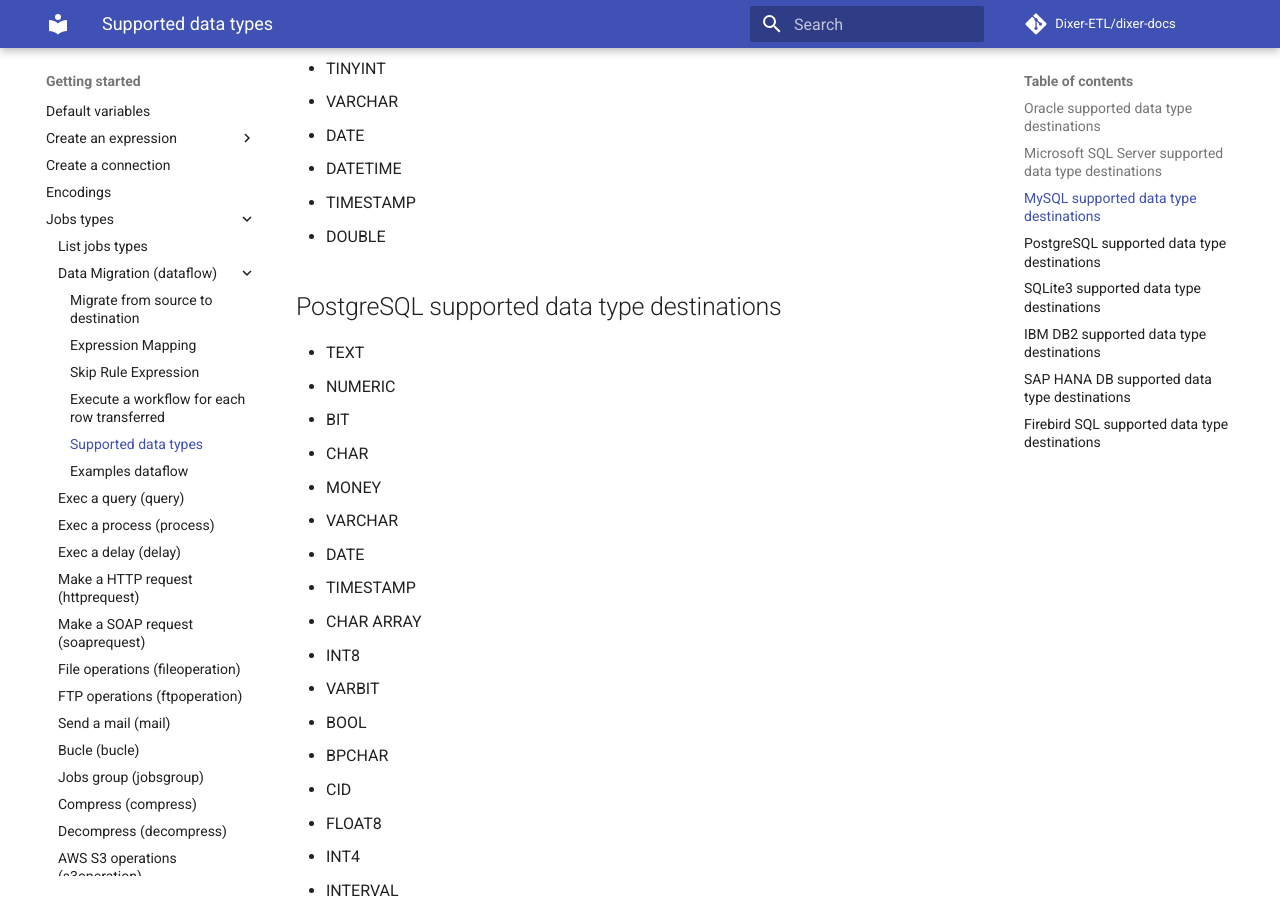
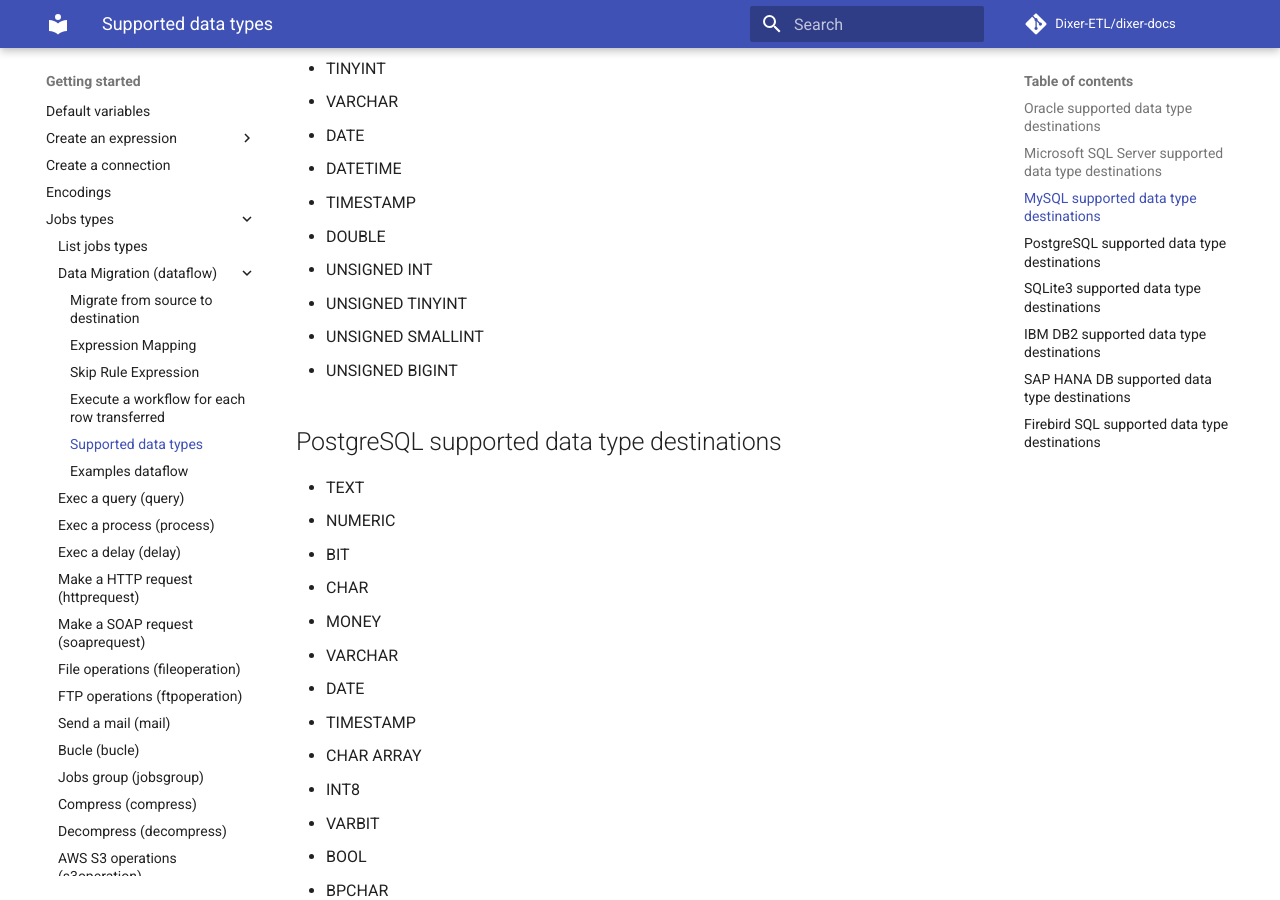
Before and after one commit to Dixer-ETL/dixer-docs, an MkDocs documentation site: the page built from docs/documentation/jobs/dataflow/Supported-datatypes.md, in a window 1280 px wide and 900 px high, scrolled down 2452 px. Built offline with MkDocs 1.6.1 and Material for MkDocs 9.7.7, drawn with Linux system fonts in a browser that asks for light colours; comment, search, counter and statistics services are not loaded.

Commit message:
updates supported datatypes

```diff
--- a/docs/documentation/jobs/dataflow/Supported-datatypes.md
+++ b/docs/documentation/jobs/dataflow/Supported-datatypes.md
@@ -74,6 +74,10 @@ But, for destination, not all datatypes are covered. This is the list of support
 - DATETIME
 - TIMESTAMP
 - DOUBLE
+- UNSIGNED INT
+- UNSIGNED TINYINT
+- UNSIGNED SMALLINT
+- UNSIGNED BIGINT
 
 ## PostgreSQL supported data type destinations
 
```
